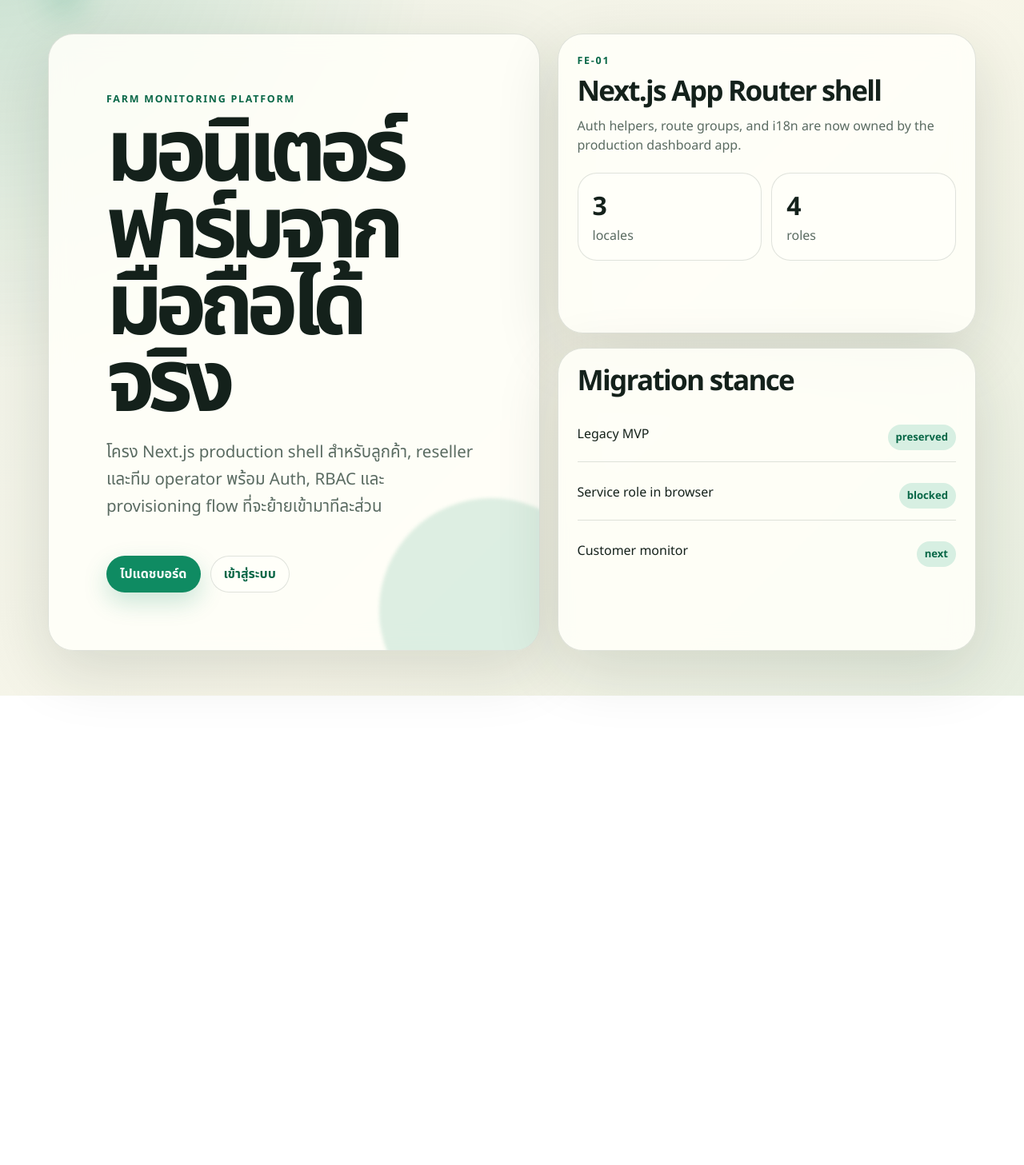
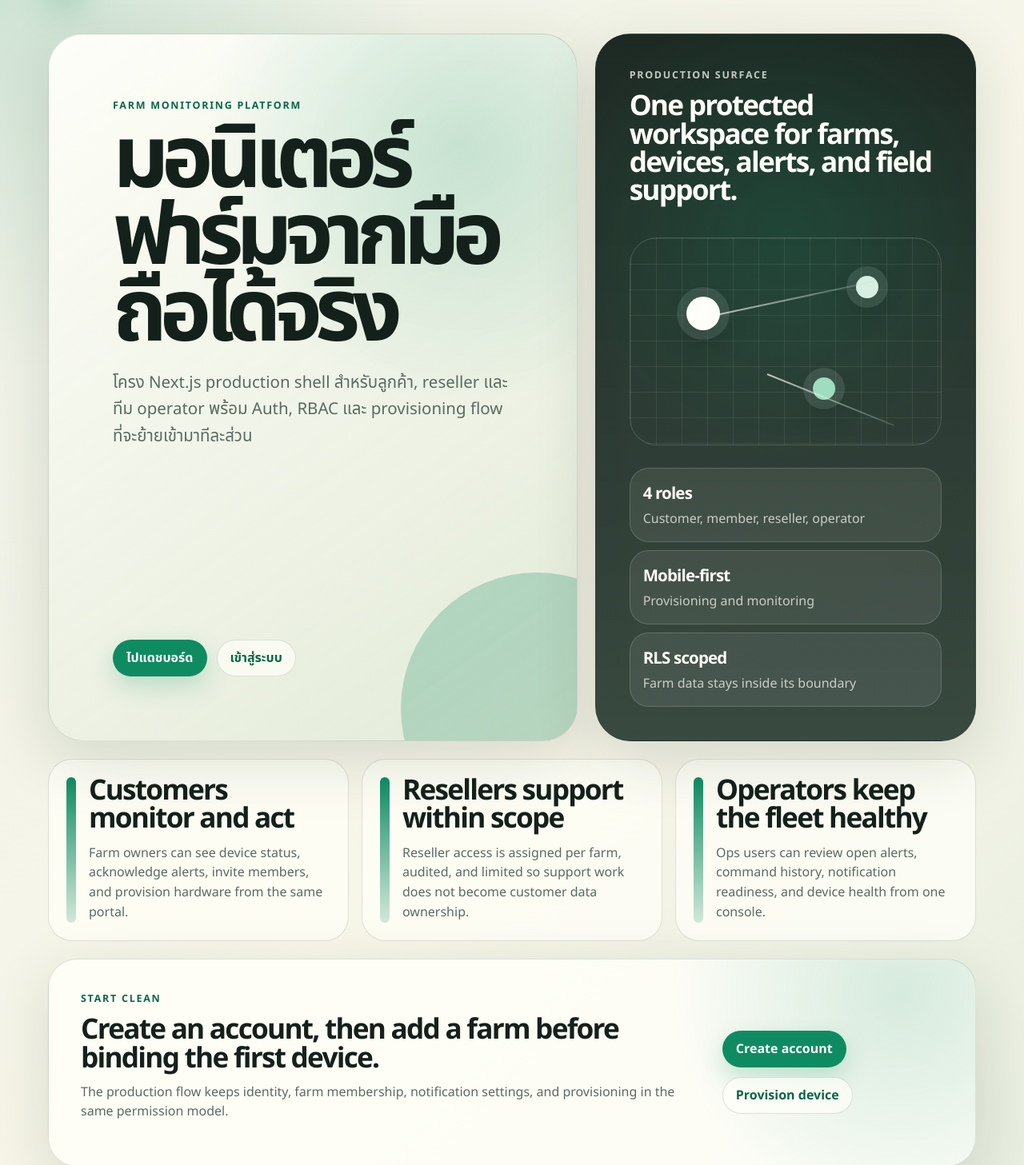
Before and after one commit to godmode99/iot-2026, a Next.js app in the folder dashboard/: page / in a window 1280 px wide. Shown: the part 78-1535 px from the top of the page at 80% size. Before the commit the page ends 948 px from the top, so only its background shows below. Built offline with nearby package versions, Linux system fonts and the light colour scheme; no server answers.

Commit message:
Polish public home page

```diff
--- a/dashboard/app/globals.css
+++ b/dashboard/app/globals.css
@@ -327,6 +327,209 @@ h2 {
 .pill.is-stale {
   background: #fff0c9;
   color: #7b520d;
+}
+
+.home-hero {
+  display: grid;
+  grid-template-columns: minmax(0, 1fr) minmax(320px, 0.72fr);
+  gap: 22px;
+  align-items: stretch;
+}
+
+.home-hero-copy,
+.home-signal-panel,
+.home-cta-panel {
+  border: 1px solid var(--line);
+  box-shadow: var(--shadow);
+  overflow: hidden;
+  position: relative;
+}
+
+.home-hero-copy {
+  min-height: 600px;
+  display: grid;
+  align-content: space-between;
+  padding: clamp(30px, 8vw, 80px);
+  border-radius: 44px;
+  background:
+    radial-gradient(circle at 78% 16%, rgba(15, 139, 98, 0.2), transparent 20rem),
+    linear-gradient(145deg, rgba(255, 255, 249, 0.96), rgba(223, 232, 213, 0.84));
+}
+
+.home-hero-copy::after {
+  content: "";
+  position: absolute;
+  width: 340px;
+  height: 340px;
+  right: -120px;
+  bottom: -130px;
+  border-radius: 999px;
+  background:
+    linear-gradient(145deg, rgba(15, 139, 98, 0.18), rgba(8, 103, 71, 0.08)),
+    rgba(15, 139, 98, 0.1);
+}
+
+.home-hero-copy > * {
+  position: relative;
+  z-index: 1;
+}
+
+.home-hero-heading {
+  max-width: 820px;
+}
+
+.home-signal-panel {
+  min-height: 600px;
+  display: grid;
+  align-content: space-between;
+  gap: 28px;
+  padding: clamp(24px, 5vw, 42px);
+  border-radius: 44px;
+  background:
+    radial-gradient(circle at 50% 28%, rgba(15, 139, 98, 0.22), transparent 18rem),
+    linear-gradient(180deg, rgba(20, 33, 27, 0.96), rgba(36, 55, 46, 0.9));
+  color: #fffef8;
+}
+
+.home-signal-panel .eyebrow,
+.home-signal-panel .muted {
+  color: rgba(255, 254, 248, 0.74);
+}
+
+.home-signal-map {
+  min-height: 260px;
+  position: relative;
+  border: 1px solid rgba(255, 254, 248, 0.16);
+  border-radius: 34px;
+  background:
+    linear-gradient(rgba(255, 254, 248, 0.08) 1px, transparent 1px),
+    linear-gradient(90deg, rgba(255, 254, 248, 0.08) 1px, transparent 1px);
+  background-size: 32px 32px;
+}
+
+.home-node,
+.home-signal-line {
+  position: absolute;
+  display: block;
+}
+
+.home-node {
+  width: 28px;
+  height: 28px;
+  border-radius: 999px;
+  background: var(--accent-soft);
+  box-shadow:
+    0 0 0 12px rgba(215, 239, 226, 0.12),
+    0 18px 36px rgba(0, 0, 0, 0.24);
+}
+
+.home-node-primary {
+  width: 42px;
+  height: 42px;
+  left: 18%;
+  top: 28%;
+  background: #fffef8;
+}
+
+.home-node-secondary {
+  right: 20%;
+  top: 18%;
+}
+
+.home-node-tertiary {
+  right: 34%;
+  bottom: 22%;
+  background: #9eddbf;
+}
+
+.home-signal-line {
+  height: 2px;
+  transform-origin: left;
+  background: linear-gradient(90deg, rgba(255, 254, 248, 0.7), rgba(158, 221, 191, 0.2));
+}
+
+.home-signal-line-a {
+  width: 56%;
+  left: 24%;
+  top: 38%;
+  transform: rotate(-12deg);
+}
+
+.home-signal-line-b {
+  width: 44%;
+  left: 44%;
+  bottom: 34%;
+  transform: rotate(22deg);
+}
+
+.home-proof-grid {
+  display: grid;
+  gap: 10px;
+}
+
+.home-proof-item {
+  display: grid;
+  gap: 4px;
+  padding: 16px;
+  border: 1px solid rgba(255, 254, 248, 0.16);
+  border-radius: 24px;
+  background: rgba(255, 254, 248, 0.08);
+}
+
+.home-proof-item strong {
+  font-size: 1.28rem;
+  letter-spacing: -0.04em;
+}
+
+.home-proof-item span {
+  color: rgba(255, 254, 248, 0.72);
+}
+
+.home-lanes {
+  display: grid;
+  grid-template-columns: repeat(3, minmax(0, 1fr));
+  gap: 16px;
+  margin-top: 22px;
+}
+
+.home-lane {
+  display: grid;
+  grid-template-columns: auto minmax(0, 1fr);
+  gap: 16px;
+  padding: 22px;
+  border: 1px solid var(--line);
+  border-radius: 30px;
+  background: rgba(255, 255, 249, 0.74);
+}
+
+.home-lane > span {
+  width: 12px;
+  height: 100%;
+  min-height: 72px;
+  border-radius: 999px;
+  background: linear-gradient(180deg, var(--accent), rgba(15, 139, 98, 0.18));
+}
+
+.home-lane p {
+  margin-bottom: 0;
+  line-height: 1.55;
+}
+
+.home-cta-panel {
+  display: flex;
+  align-items: center;
+  justify-content: space-between;
+  gap: 22px;
+  margin-top: 22px;
+  padding: clamp(24px, 5vw, 40px);
+  border-radius: 36px;
+  background:
+    radial-gradient(circle at 92% 16%, rgba(15, 139, 98, 0.16), transparent 18rem),
+    rgba(255, 255, 249, 0.84);
+}
+
+.home-cta-panel h2 {
+  max-width: 780px;
 }
 
 .auth-card {
@@ -840,6 +1043,27 @@ h2 {
     grid-template-columns: 1fr;
   }
 
+  .home-hero,
+  .home-lanes {
+    grid-template-columns: 1fr;
+  }
+
+  .home-hero-copy,
+  .home-signal-panel {
+    min-height: auto;
+    border-radius: 32px;
+  }
+
+  .home-cta-panel {
+    align-items: stretch;
+    flex-direction: column;
+    border-radius: 30px;
+  }
+
+  .home-cta-panel .action-row {
+    margin-top: 0;
+  }
+
   .auth-shell {
     grid-template-columns: 1fr;
     min-height: auto;
--- a/dashboard/app/page.jsx
+++ b/dashboard/app/page.jsx
@@ -3,6 +3,14 @@ import { getMessages, t } from "@/lib/i18n.js";
 
 export default async function HomePage() {
   const messages = await getMessages();
+  const proofItems = ["roles", "mobile", "secure"].map((item) => ({
+    label: t(messages, `home.proof.${item}.label`),
+    value: t(messages, `home.proof.${item}.value`)
+  }));
+  const lanes = ["customers", "resellers", "operators"].map((lane) => ({
+    title: t(messages, `home.lanes.${lane}.title`),
+    body: t(messages, `home.lanes.${lane}.body`)
+  }));
 
   return (
     <main className="page-shell">
@@ -17,9 +25,9 @@ export default async function HomePage() {
         </div>
       </nav>
 
-      <section className="hero-grid">
-        <div className="hero-panel">
-          <div>
+      <section className="home-hero">
+        <div className="home-hero-copy">
+          <div className="home-hero-heading">
             <p className="eyebrow">{t(messages, "home.eyebrow")}</p>
             <h1>{t(messages, "home.title")}</h1>
             <p className="lede">{t(messages, "home.body")}</p>
@@ -30,31 +38,51 @@ export default async function HomePage() {
           </div>
         </div>
 
-        <aside className="card-stack" aria-label="Portal readiness">
-          <div className="card">
-            <p className="eyebrow">FE-01</p>
-            <h2>Next.js App Router shell</h2>
-            <p className="muted">Auth helpers, route groups, and i18n are now owned by the production dashboard app.</p>
-            <div className="metric-grid">
-              <div className="metric">
-                <span className="metric-value">3</span>
-                <span className="muted">locales</span>
+        <aside className="home-signal-panel" aria-label={t(messages, "home.panelLabel")}>
+          <div>
+            <p className="eyebrow">{t(messages, "home.panelEyebrow")}</p>
+            <h2>{t(messages, "home.panelTitle")}</h2>
+          </div>
+          <div className="home-signal-map" aria-hidden="true">
+            <span className="home-node home-node-primary" />
+            <span className="home-node home-node-secondary" />
+            <span className="home-node home-node-tertiary" />
+            <span className="home-signal-line home-signal-line-a" />
+            <span className="home-signal-line home-signal-line-b" />
+          </div>
+          <div className="home-proof-grid">
+            {proofItems.map((item) => (
+              <div className="home-proof-item" key={item.label}>
+                <strong>{item.value}</strong>
+                <span>{item.label}</span>
               </div>
-              <div className="metric">
-                <span className="metric-value">4</span>
-                <span className="muted">roles</span>
-              </div>
-            </div>
-          </div>
-          <div className="card">
-            <h2>Migration stance</h2>
-            <ul className="status-list">
-              <li><span>Legacy MVP</span><span className="pill">preserved</span></li>
-              <li><span>Service role in browser</span><span className="pill">blocked</span></li>
-              <li><span>Customer monitor</span><span className="pill">next</span></li>
-            </ul>
+            ))}
           </div>
         </aside>
+      </section>
+
+      <section className="home-lanes" aria-label={t(messages, "home.lanesLabel")}>
+        {lanes.map((lane) => (
+          <article className="home-lane" key={lane.title}>
+            <span aria-hidden="true" />
+            <div>
+              <h2>{lane.title}</h2>
+              <p className="muted">{lane.body}</p>
+            </div>
+          </article>
+        ))}
+      </section>
+
+      <section className="home-cta-panel">
+        <div>
+          <p className="eyebrow">{t(messages, "home.ctaEyebrow")}</p>
+          <h2>{t(messages, "home.ctaTitle")}</h2>
+          <p className="muted">{t(messages, "home.ctaBody")}</p>
+        </div>
+        <div className="action-row">
+          <Link className="button" href="/signup">{t(messages, "home.ctaPrimary")}</Link>
+          <Link className="button-secondary" href="/provision">{t(messages, "home.ctaSecondary")}</Link>
+        </div>
       </section>
     </main>
   );
--- a/dashboard/messages/en.json
+++ b/dashboard/messages/en.json
@@ -13,11 +13,48 @@
     "settings": "Settings"
   },
   "home": {
-    "eyebrow": "Farm monitoring platform",
-    "title": "Monitor farms from the phone first",
-    "body": "A production Next.js shell for customers, resellers, and operators with Auth, RBAC, and provisioning ready to migrate route by route.",
+    "eyebrow": "Farm monitoring portal",
+    "title": "Field status, built for the phone in your hand",
+    "body": "Monitor farms, bind devices, act on alerts, and give resellers scoped support access without exposing customer data.",
     "primary": "Open dashboard",
-    "secondary": "Log in"
+    "secondary": "Log in",
+    "panelLabel": "Portal coverage",
+    "panelEyebrow": "Production surface",
+    "panelTitle": "One protected workspace for farms, devices, alerts, and field support.",
+    "proof": {
+      "roles": {
+        "value": "4 roles",
+        "label": "Customer, member, reseller, operator"
+      },
+      "mobile": {
+        "value": "Mobile-first",
+        "label": "Provisioning and monitoring"
+      },
+      "secure": {
+        "value": "RLS scoped",
+        "label": "Farm data stays inside its boundary"
+      }
+    },
+    "lanesLabel": "Portal lanes",
+    "lanes": {
+      "customers": {
+        "title": "Customers monitor and act",
+        "body": "Farm owners can see device status, acknowledge alerts, invite members, and provision hardware from the same portal."
+      },
+      "resellers": {
+        "title": "Resellers support within scope",
+        "body": "Reseller access is assigned per farm, audited, and limited so support work does not become customer data ownership."
+      },
+      "operators": {
+        "title": "Operators keep the fleet healthy",
+        "body": "Ops users can review open alerts, command history, notification readiness, and device health from one console."
+      }
+    },
+    "ctaEyebrow": "Start clean",
+    "ctaTitle": "Create an account, then add a farm before binding the first device.",
+    "ctaBody": "The production flow keeps identity, farm membership, notification settings, and provisioning in the same permission model.",
+    "ctaPrimary": "Create account",
+    "ctaSecondary": "Provision device"
   },
   "auth": {
     "loginTitle": "Log in",
```
